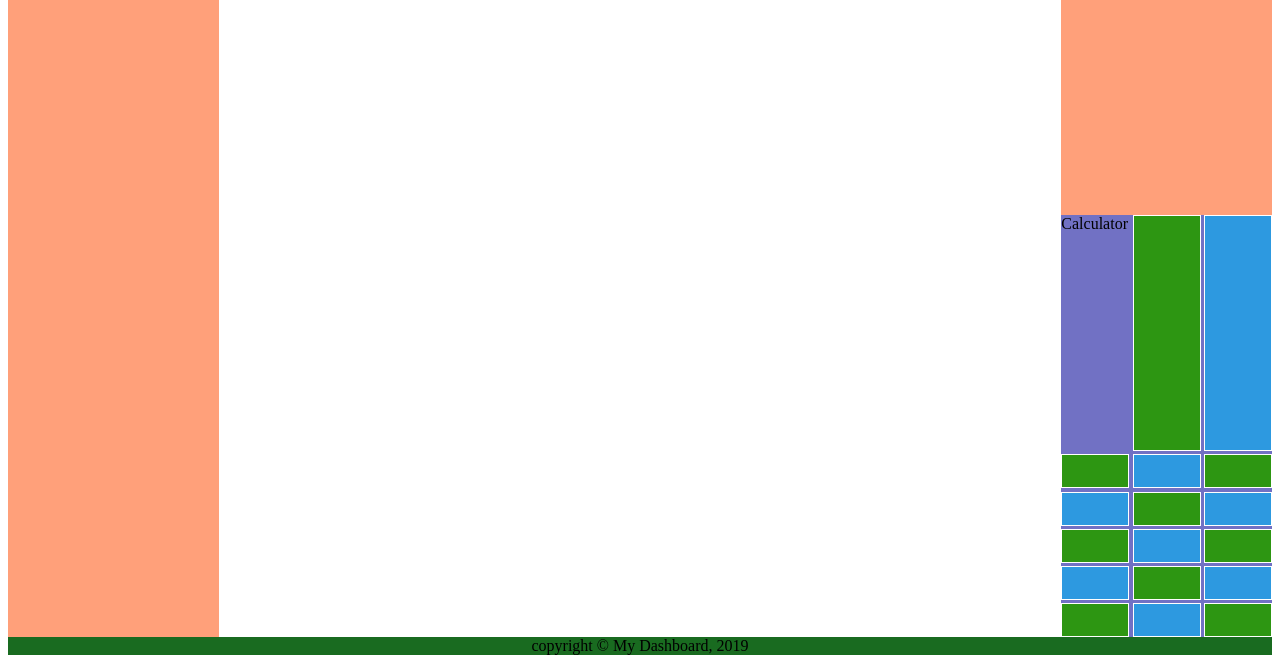
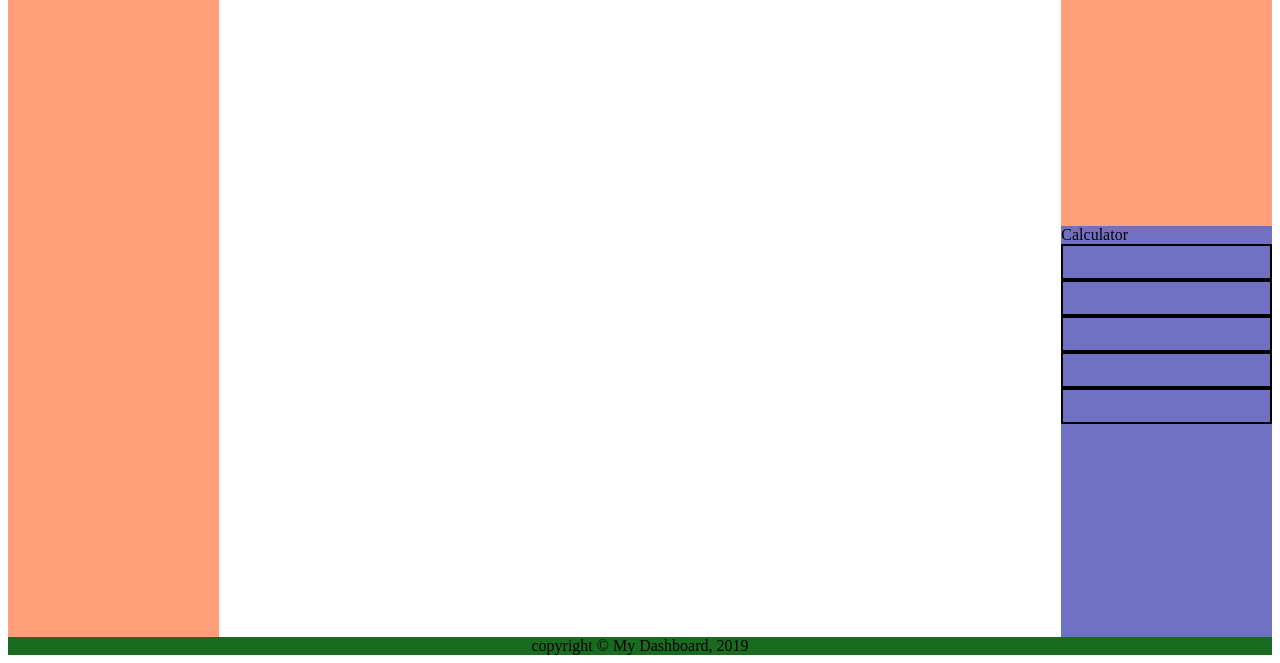
Before and after one commit to devmendez/ACA_web101_devina_mendez, a plain HTML site: page src/dashboard.html in a window 1280 px wide. Shown: the part 171-834 px from the top of the page. Drawn offline with Linux system fonts and the light colour scheme.

Commit message:
dashboard

```diff
--- a/src/dashboard-style.css
+++ b/src/dashboard-style.css
@@ -38,24 +38,23 @@ header {
     grid-area: footer;
   }
 
+  .banner {
+    display: flex;
+    flex-flow: column;
 
-  .banner {
-    display: grid;
-    grid-template-columns: repeat(3, 1fr);
-    grid-template-rows: repeat(1, 2fr);
-    grid-gap: 0.2em;
+
   }
 
-  .banner div {
-    border: white 1px solid;
+  .banner article {
+    border: black 2px solid;
     padding: 1em;
   }
 
-  .banner div:nth-child(even) {
+  .banner div:first-child {
     background-color: rgb(45, 153, 224);
   }
 
-  .banner div:nth-child(odd) {
+  .banner div:nth-child(2,3,4,5) {
     background-color: rgb(45, 150, 18);
   }
 
--- a/src/dashboard.html
+++ b/src/dashboard.html
@@ -40,23 +40,11 @@
 
 
       <div class="banner">Calculator
-                    <div></div>
-                    <div></div>
-                    <div></div>
-                    <div></div>
-                    <div></div>
-                    <div></div>
-                    <div></div>
-                    <div></div>
-                    <div></div>
-                    <div></div>
-                    <div></div>
-                    <div></div>
-                    <div></div>
-                    <div></div>
-                    <div></div>
-                    <div></div>
-                    <div></div>
+                    <article></article>
+                    <article></article>
+                    <article></article>
+                    <article></article>
+                    <article></article>
               </div>
             <footer>copyright &copy; My Dashboard, 2019</footer>
           </div>
```
